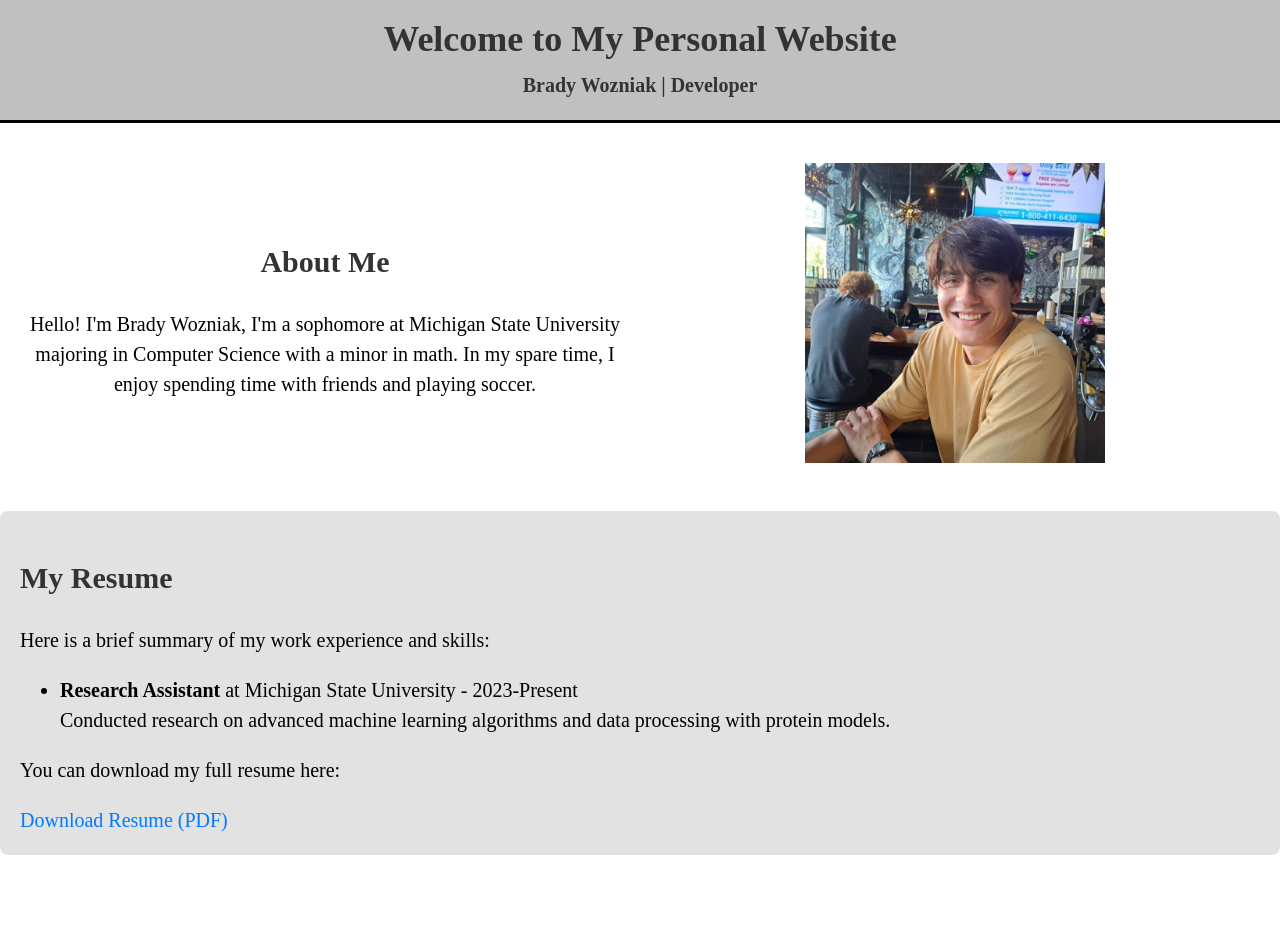
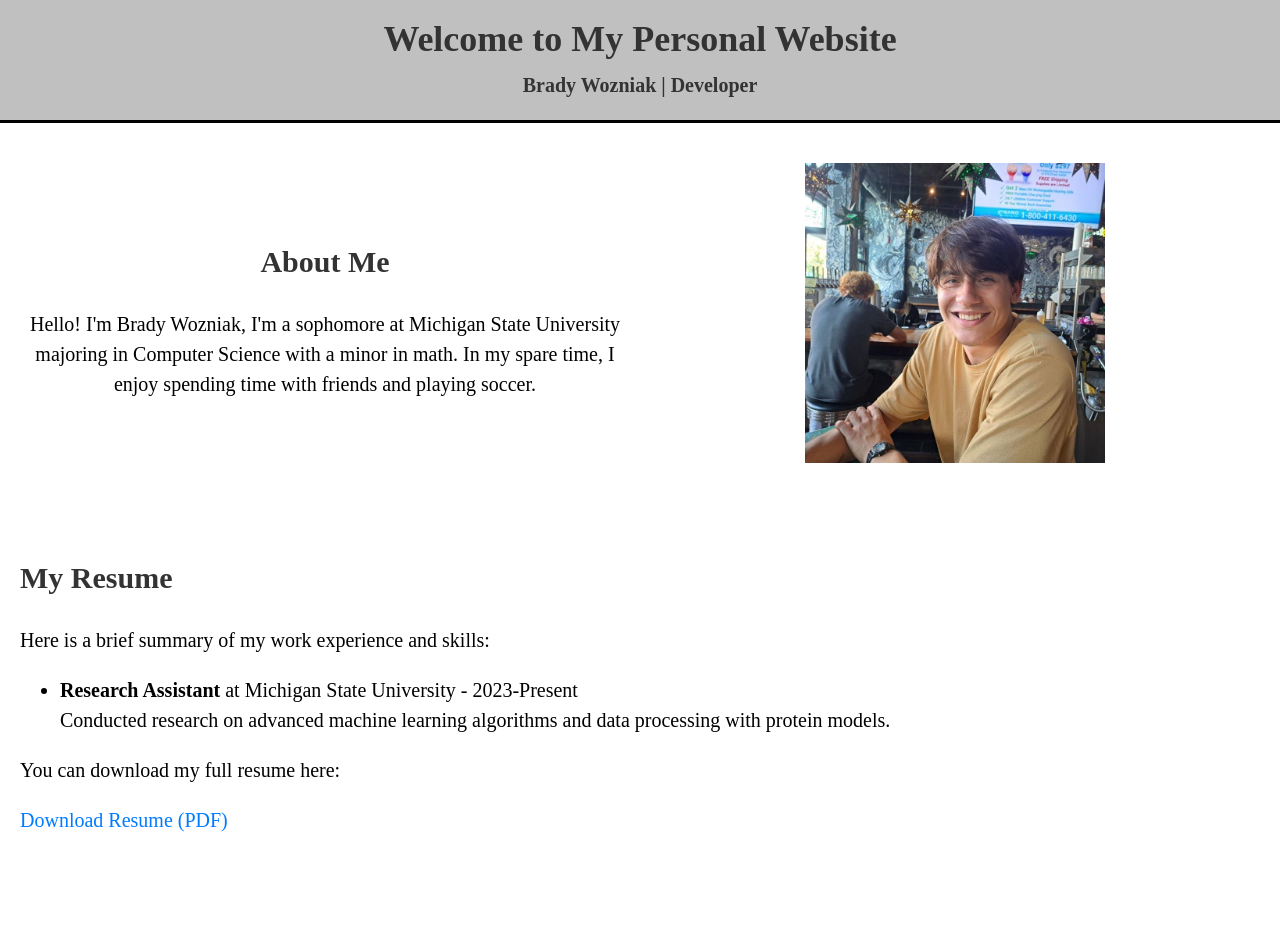
Before and after one commit to woznia93/personalweb, a React (Vite) app: page / in a window 1280 px wide. Shown: the top 930 px of the page. Built offline with nearby package versions, Linux system fonts and the light colour scheme.

Commit message:
look changed

```diff
--- a/src/App.tsx
+++ b/src/App.tsx
@@ -78,7 +78,7 @@ const App: React.FC = () => {
 
 
       {/* Resume Section */}
-      <section id="resume" style={{ padding: "20px", backgroundColor: "#e2e2e2" }}>
+      <section id="resume" style={{ padding: "20px", backgroundColor: "white" }}>
         <h2>My Resume</h2>
         <p>Here is a brief summary of my work experience and skills:</p>
         <ul>
```
